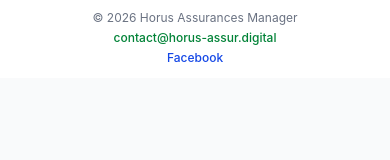
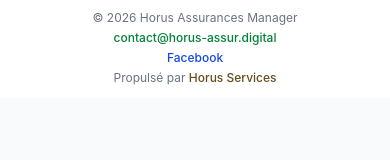
Before and after one commit to bamba9928/horus-insurance-manager, a React (Vite) app: page /profil in a window 390 px wide. Shown: the part 182-342 px from the top of the page. Built offline with nearby package versions, Linux system fonts and the light colour scheme; no server answers.

Commit message:
feat: improve mobile navigation and login assets

```diff
--- a/src/components/layout/AppFooter.tsx
+++ b/src/components/layout/AppFooter.tsx
@@ -42,6 +42,18 @@
         >
           Facebook
         </a>
+        <span className="hidden text-gray-300 sm:inline dark:text-slate-600">•</span>
+        <span>
+          Propulsé par{" "}
+          <a
+            href="https://horuservices.cloud/"
+            target="_blank"
+            rel="noopener noreferrer"
+            className="font-medium text-[#614e1a] underline-offset-4 hover:underline dark:text-amber-300"
+          >
+            Horus Services
+          </a>
+        </span>
       </div>
     </footer>
   );
```
